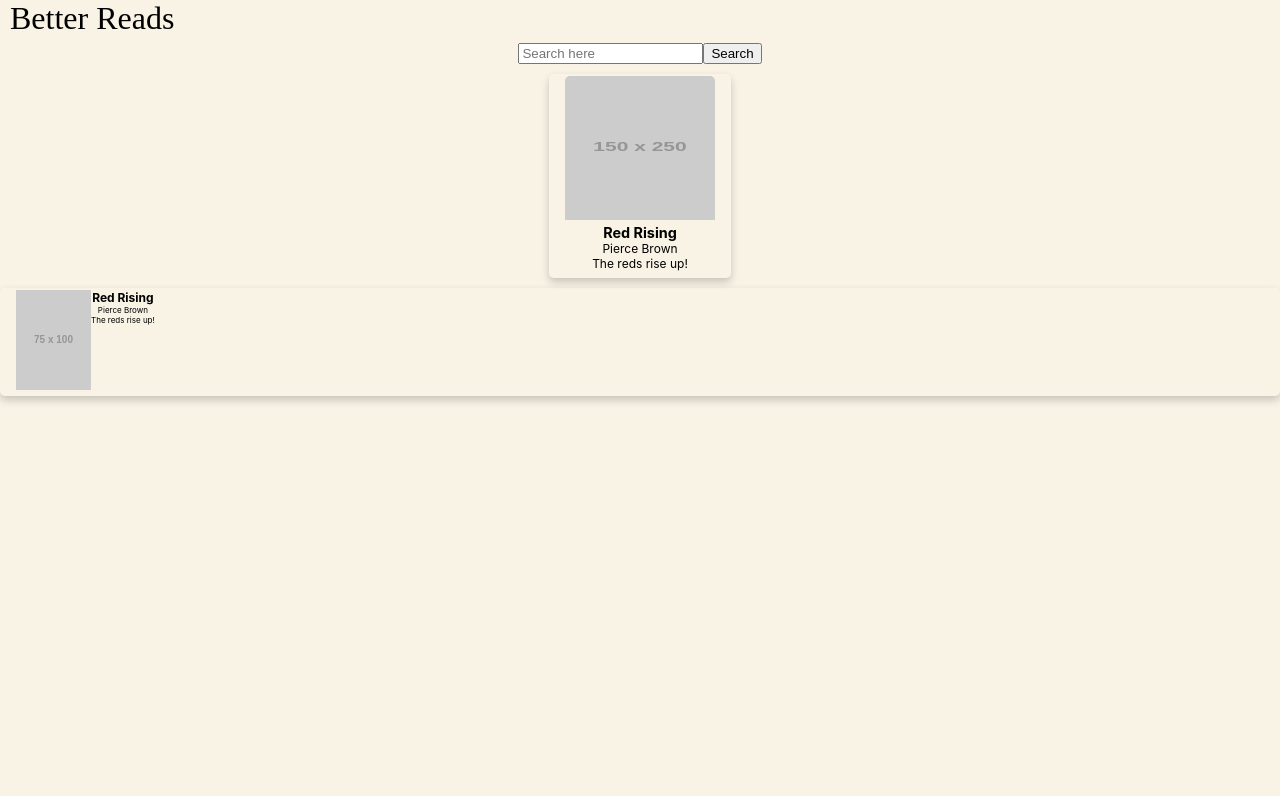
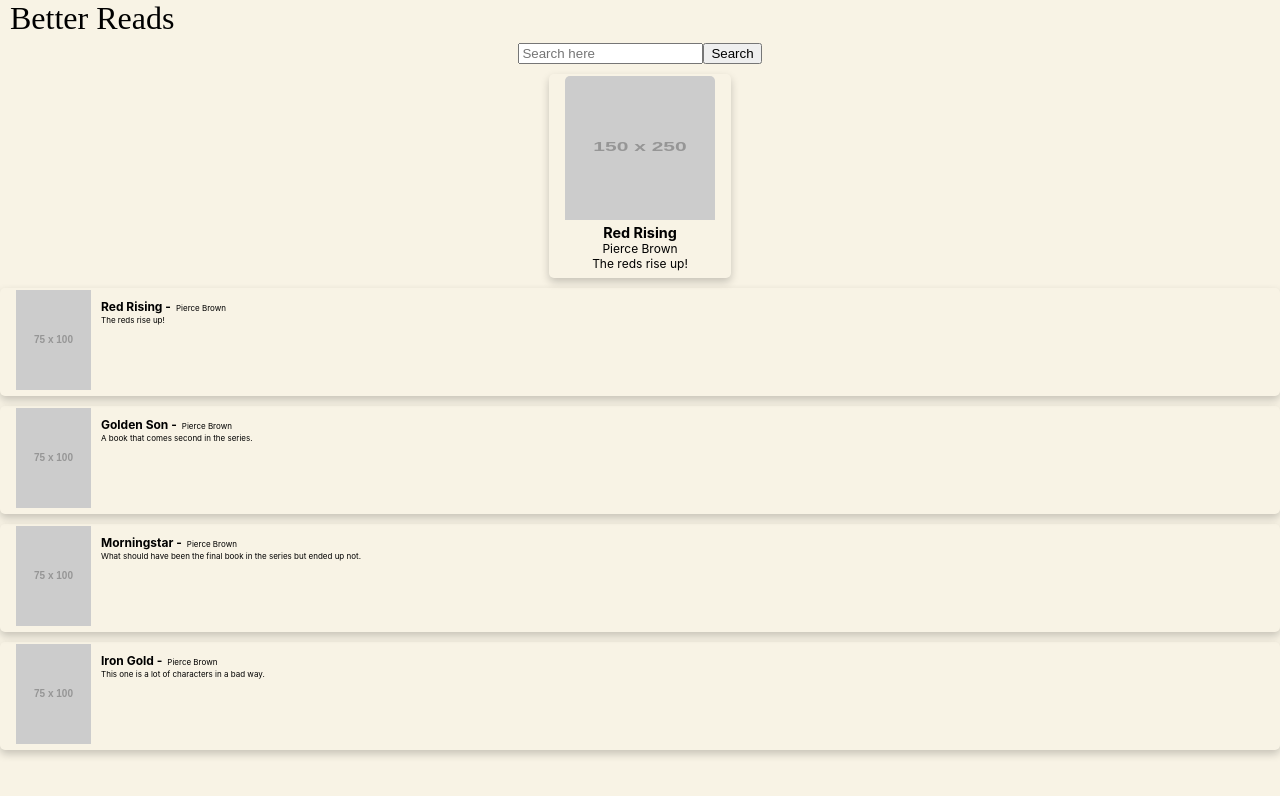
Before and after one commit to ryan-g13/betterreads, a React (Create React App) app in the folder better-reads/: page / in a window 1280 px wide. Shown: the top 796 px of the page. Built offline with nearby package versions, Linux system fonts and the light colour scheme.

Commit message:
First list of books completed

```diff
--- a/better-reads/src/App.tsx
+++ b/better-reads/src/App.tsx
@@ -11,14 +11,36 @@ function App() {
     author: 'Pierce Brown',
     img: 'https://placehold.co/75x100',
     description: 'The reds rise up!',
-}]
+},
+{
+  title: 'Golden Son',
+  author: 'Pierce Brown',
+  img: 'https://placehold.co/75x100',
+  description: 'A book that comes second in the series.',
+},
+{
+  title: 'Morningstar',
+  author: 'Pierce Brown',
+  img: 'https://placehold.co/75x100',
+  description: 'What should have been the final book in the series but ended up not.',
+},
+{
+  title: 'Iron Gold',
+  author: 'Pierce Brown',
+  img: 'https://placehold.co/75x100',
+  description: 'This one is a lot of characters in a bad way.',
+}];
+
+  const list = cardData.map(card => {
+    return <ListCard img={card.img} title={card.title} author={card.author} description={card.description}/>
+  })
 
   return (
     <div className="App">
       <Header title='Better Reads'/>
       <Search />
       <Carousel />
-      <ListCard img={cardData[0].img} title={cardData[0].title} author={cardData[0].author} description={cardData[0].description}/>
+      {list}
     </div>
   );
 }
--- a/better-reads/src/ListCard.css
+++ b/better-reads/src/ListCard.css
@@ -15,16 +15,23 @@
 
 .list-img {
     width: 100%;
-    /* height: 25%; */
 }
 
 .list-card-title {
     font-weight: bold;
     font-size: .75rem;
+    display: inline-block;
+}
+
+.list-text-container {
+    margin: 5px 0 0 10px;
+    text-align: left;
 }
 
 .list-card-text {
+    margin-left: 5px;
     font-size: .5rem;
+    display: inline-block;
 }
 
 .list-card-description {
--- a/better-reads/src/ListCard.tsx
+++ b/better-reads/src/ListCard.tsx
@@ -9,7 +9,7 @@ const ListCard = ({img, title, author, description}: iCard) => {
                 <img src={img} className='list-img'/>
             </div>
             <div className='list-text-container'>
-                <div className='list-card-title'>{title}</div>
+                <div className='list-card-title'>{title} -</div>
                 <div className='list-card-text'>{author}</div>
                 <div className='list-card-description'>{description}</div>
             </div>
```
